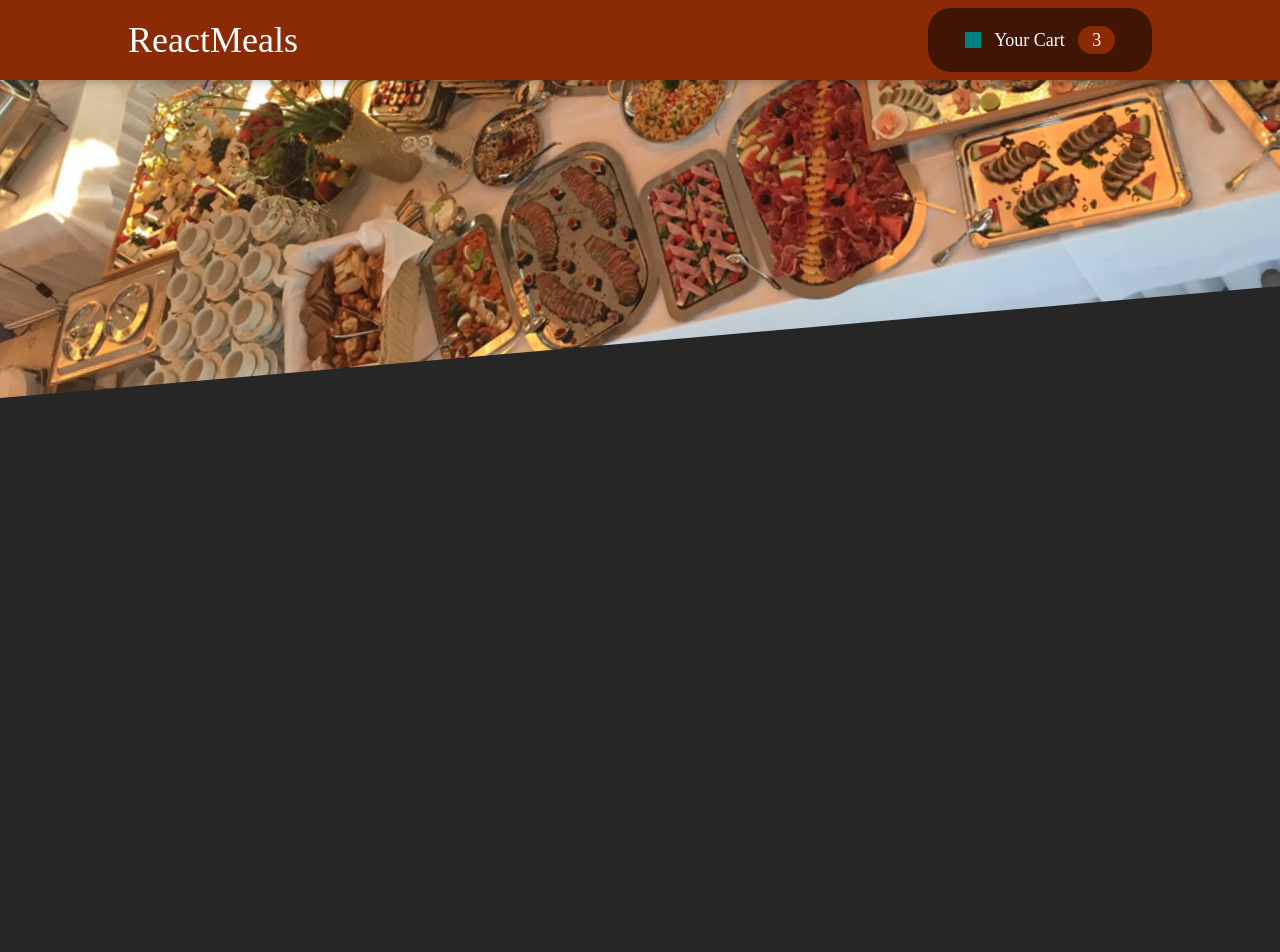
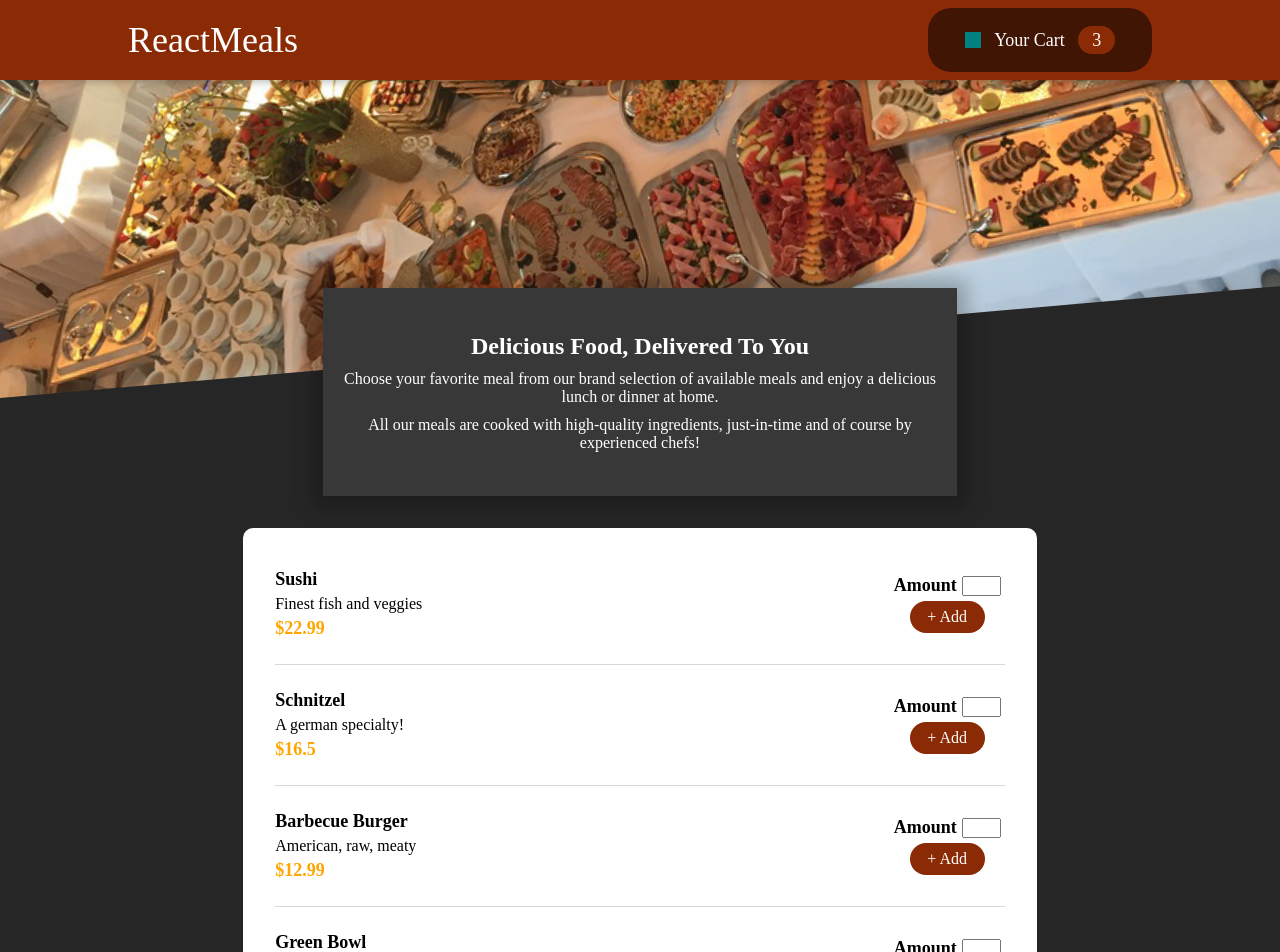
Before and after one commit to chipmunkcol/Deep_dive, a React (Create React App) app: page / in a window 1280 px wide. Shown: the top 952 px of the page. Before the commit the page ends 800 px from the top, so only its background shows below. Built offline with nearby package versions, Linux system fonts and the light colour scheme.

Commit message:
메인페이지 @media(max-width:768px)

```diff
--- a/src/App.js
+++ b/src/App.js
@@ -1,11 +1,15 @@
 import Banner from "./components/Banner";
+import Introdesc from "./components/Introdesc";
 import Header from "./header/Header";
+import MealList from "./meal/MealList";
 
 function App() {
   return (
     <>
       <Header />
       <Banner />
+      <Introdesc />
+      <MealList />
     </>
   );
 }
--- /dev/null
+++ b/src/api/api.js
@@ -0,0 +1,26 @@
+export const DUMMY_MEALS = [
+    {
+      id: 'm1',
+      name: 'Sushi',
+      description: 'Finest fish and veggies',
+      price: 22.99,
+    },
+    {
+      id: 'm2',
+      name: 'Schnitzel',
+      description: 'A german specialty!',
+      price: 16.5,
+    },
+    {
+      id: 'm3',
+      name: 'Barbecue Burger',
+      description: 'American, raw, meaty',
+      price: 12.99,
+    },
+    {
+      id: 'm4',
+      name: 'Green Bowl',
+      description: 'Healthy...and green...',
+      price: 18.99,
+    },
+  ];
--- /dev/null
+++ b/src/components/Introdesc.jsx
@@ -0,0 +1,52 @@
+import styled from "styled-components";
+
+const Introdesc = () => {
+    return(
+        <Container>
+            <Box>
+                <h2>Delicious Food, Delivered To You</h2>
+                <div>Choose your favorite meal from our brand selection
+                    of available meals and enjoy a delicious <br /> lunch or dinner at home.
+                </div>
+                <div>
+                    All our meals are cooked with high-quality ingredients,
+                    just-in-time and of course by <br /> experienced chefs!
+                </div>
+            </Box>
+        </Container>
+    )
+}
+const Box = styled.div`
+width: 47vw;
+height: 22vh;
+margin: 0 auto;
+background-color: #383838;
+text-align: center;
+padding: 1rem;
+box-shadow: 0 1px 18px 10px rgba(0, 0, 0, 0.25);
+display: flex;
+flex-direction: column;
+justify-content: center;
+align-items: center;
+h2{
+    margin: 0px 0 0px 0;
+}
+div{
+    margin: 10px 0 0 0;
+}
+
+@media (max-width: 768px) {
+    height: 12vh;
+div{
+    display: none;
+}
+}
+`
+const Container = styled.div`
+position: absolute;
+top: 36%;
+width: 100%;
+height: 23vh;
+`
+
+export default Introdesc;
--- /dev/null
+++ b/src/meal/MealList.jsx
@@ -0,0 +1,37 @@
+import styled from "styled-components";
+import { DUMMY_MEALS } from "../api/api";
+import Meal from "./components/Meal";
+
+const MealList = () => {
+
+    return(
+        <Wrap>
+            <Container>
+                {DUMMY_MEALS.map((meal) =>
+                <Meal
+                key={meal.id}
+                meal={meal}
+                />)}
+            </Container>
+        </Wrap>
+    )
+}
+
+const Wrap = styled.div`
+position: absolute;
+top: 66%;
+width: 100%;
+@media (max-width: 768px) {
+top: 54%;
+}
+`
+const Container = styled.div`
+width: 57vw;
+margin: 0 auto;
+padding: 1rem 2rem;
+background-color: white;
+color: black;
+border-radius: 10px;
+`
+
+export default MealList;
--- /dev/null
+++ b/src/meal/components/CartInfo.jsx
@@ -0,0 +1,52 @@
+import styled from "styled-components";
+
+const CartInfo = () => {
+    return(
+        <Box>
+            <div>
+                <Amount>Amount</Amount>
+                <AmountInput
+                type="number"
+                />
+            </div>
+            <AddBtn>+ Add</AddBtn>
+        </Box>
+    )
+}
+
+const Box = styled.div`
+width: 9vw;
+display: flex;
+flex-direction: column;
+justify-content: center;
+align-items: center;
+@media (max-width: 768px) {
+width: 18vw
+}
+`
+const Amount = styled.span`
+font-size: 18px;
+font-weight: 700;
+`
+const AmountInput = styled.input`
+width: 31px;
+text-align: center;
+height: 14px;
+margin: 0px 0 5px 5px;
+@media (max-width: 768px) {
+margin: 0px 0 5px 20px;
+}
+`
+const AddBtn = styled.div`
+width: 75px;
+height: 32px;
+background-color: #8a2b06;
+color: white;
+border-radius: 18px;
+cursor: pointer;
+display: flex;
+justify-content: center;
+align-items: center;
+`
+
+export default CartInfo;
--- /dev/null
+++ b/src/meal/components/Meal.jsx
@@ -0,0 +1,25 @@
+import styled from "styled-components";
+import CartInfo from "./CartInfo";
+import MealInfo from "./MealInfo";
+
+const Meal = ({meal}) => {
+    return(
+        <MealItem>
+            <MealInfo meal={meal}/>
+            <CartInfo />
+        </MealItem>
+    )
+}
+
+
+
+const MealItem = styled.div`
+display: flex;
+justify-content: space-between;
+align-items: center;
+width: 100%;
+height: 15vh;
+border-bottom: 1px solid #ddd4d4;
+`
+
+export default Meal;
--- /dev/null
+++ b/src/meal/components/MealInfo.jsx
@@ -0,0 +1,33 @@
+import styled from "styled-components";
+
+const MealInfo = ({meal}) => {
+    return(
+        <Box>
+            <Title>{meal.name}</Title>
+            <Desc>{meal.description}</Desc>
+            <Price>${meal.price}</Price>
+        </Box>
+    )
+}
+
+const Box = styled.div`
+width: 15vw;
+@media (max-width: 768px) {
+width: 25vw
+}
+`
+const Title = styled.div`
+font-size: 18px;
+font-weight: 700;
+`
+const Desc = styled.div`
+margin-top: 5px;
+`
+const Price = styled.div`
+color: orange;
+font-size: 18px;
+font-weight: 700;
+margin-top: 5px;
+`
+
+export default MealInfo;
```
Also changed, not shown: src/components/Meal.jsx (added), src/components/MealList.jsx (added).
